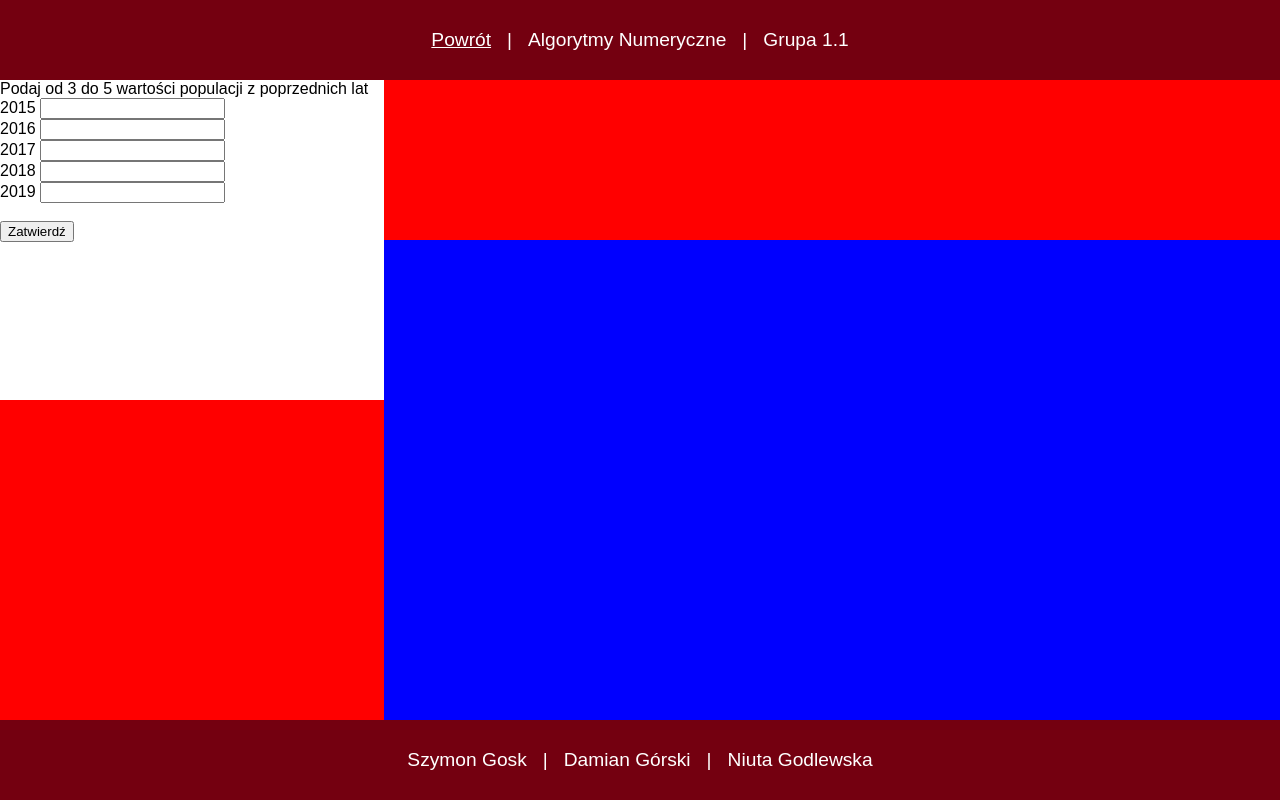
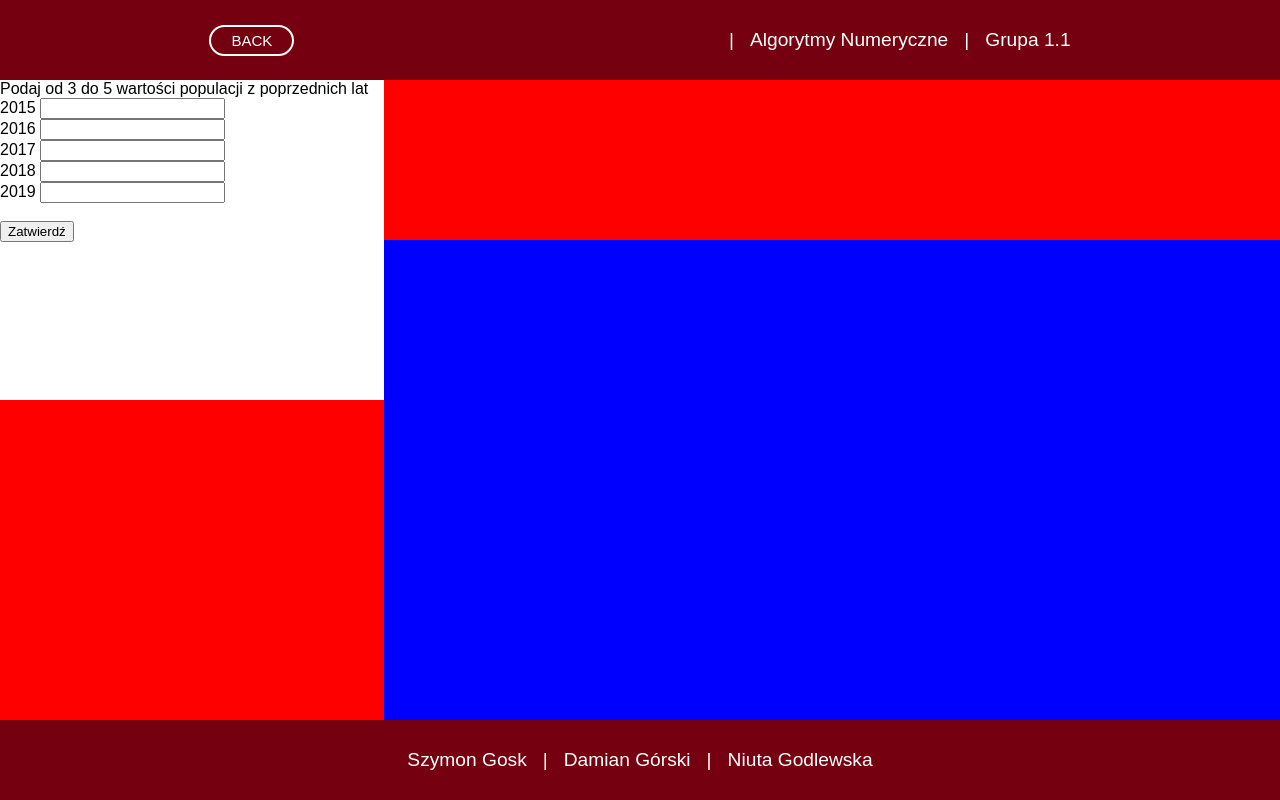
Before and after one commit to Szymon-Gosk/szymon-gosk.github.io, a plain HTML site: page html/przyrost-naturalny.html in a window 1280 px wide. Drawn offline with nearby package versions, Linux system fonts and the light colour scheme.

Commit message:
back button

```diff
--- a/css/przyrost-naturalny.css
+++ b/css/przyrost-naturalny.css
@@ -18,7 +18,9 @@ header, footer {
 }
 
 header {
-    flex-direction: row;
+    display: flex;
+    justify-content: space-around;
+    align-items: center;
 }
 
 footer {
@@ -72,6 +74,11 @@ main {
 }
 
 #back-link {
-    text-decoration: underline;
+    text-decoration: none;
+    font-size: 15px;
+    text-transform: uppercase;
     color: white;
+    border: 2px solid white;
+    padding: 5px 20px;
+    border-radius: 50px;
 }
--- a/html/przyrost-naturalny.html
+++ b/html/przyrost-naturalny.html
@@ -12,7 +12,7 @@
 <body>
 
     <header>
-        <a id="back-link" href="./../index.html">Powrót</a>
+        <a id="back-link" href="./../index.html">BACK</a>
         <span>&nbsp&nbsp&nbsp|&nbsp&nbsp&nbspAlgorytmy Numeryczne&nbsp&nbsp&nbsp|&nbsp&nbsp&nbspGrupa 1.1</span>
     </header>
 
```
